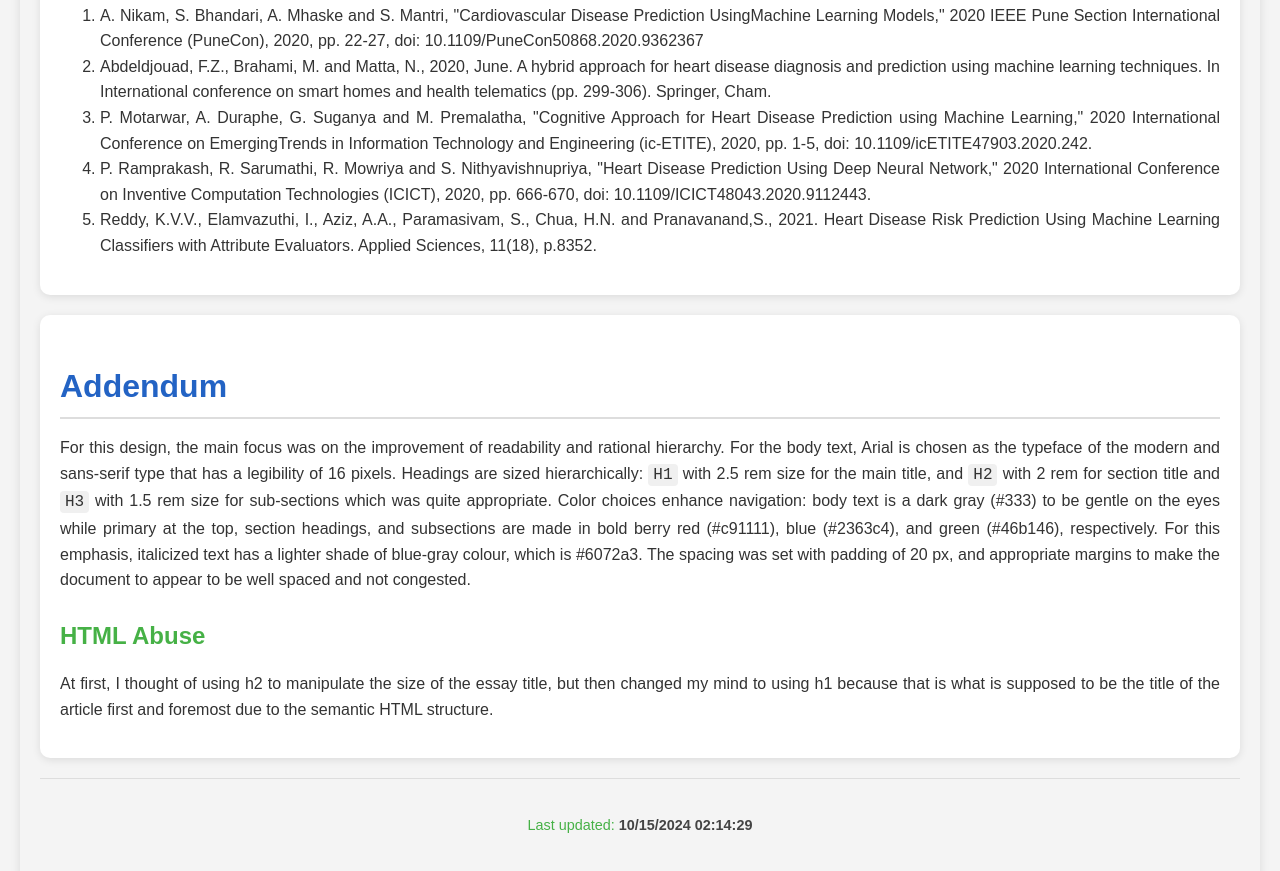
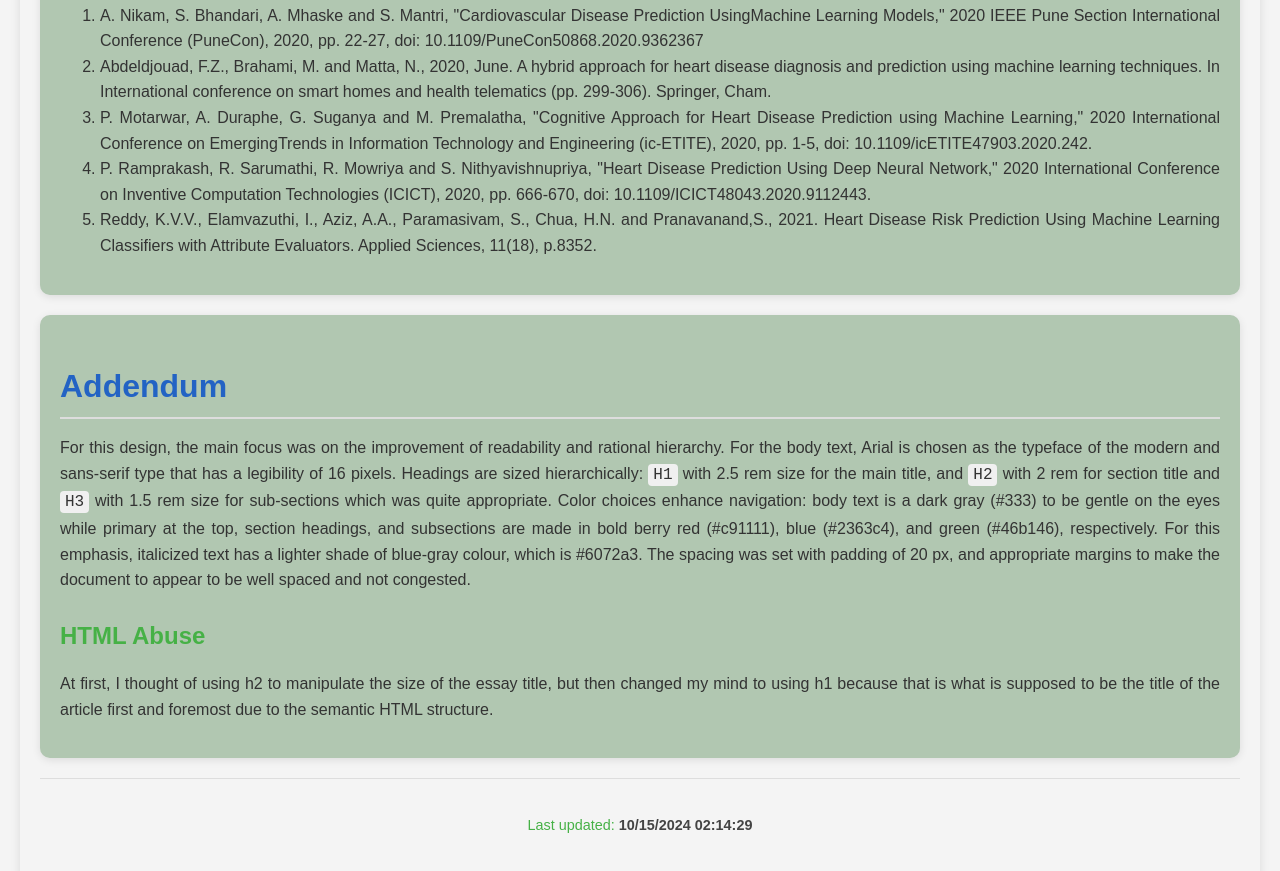
Before and after one commit to vigneshchowdarypamulapati/ITC505, a plain HTML site: page lab-4/index.html in a window 1280 px wide. Shown: the part 4726-5597 px from the top of the page. Drawn offline with Linux system fonts and the light colour scheme.

Commit message:
Update styles.css

```diff
--- a/lab-4/styles.css
+++ b/lab-4/styles.css
@@ -11,7 +11,7 @@ body {
 }
 
 article {
-    background-color: #fff;
+    background-color: #b1c7b1;
     padding: 20px;
     margin-bottom: 20px;
     border-radius: 10px;
```
